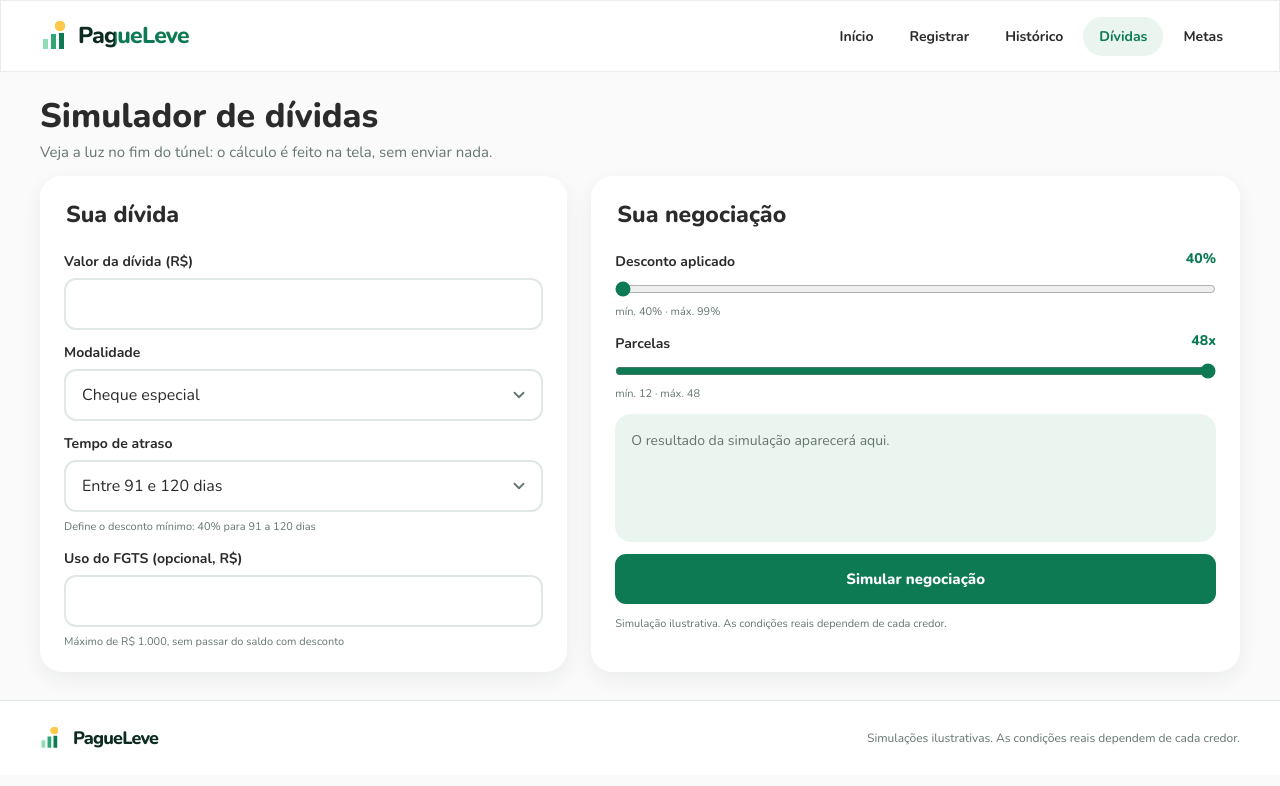
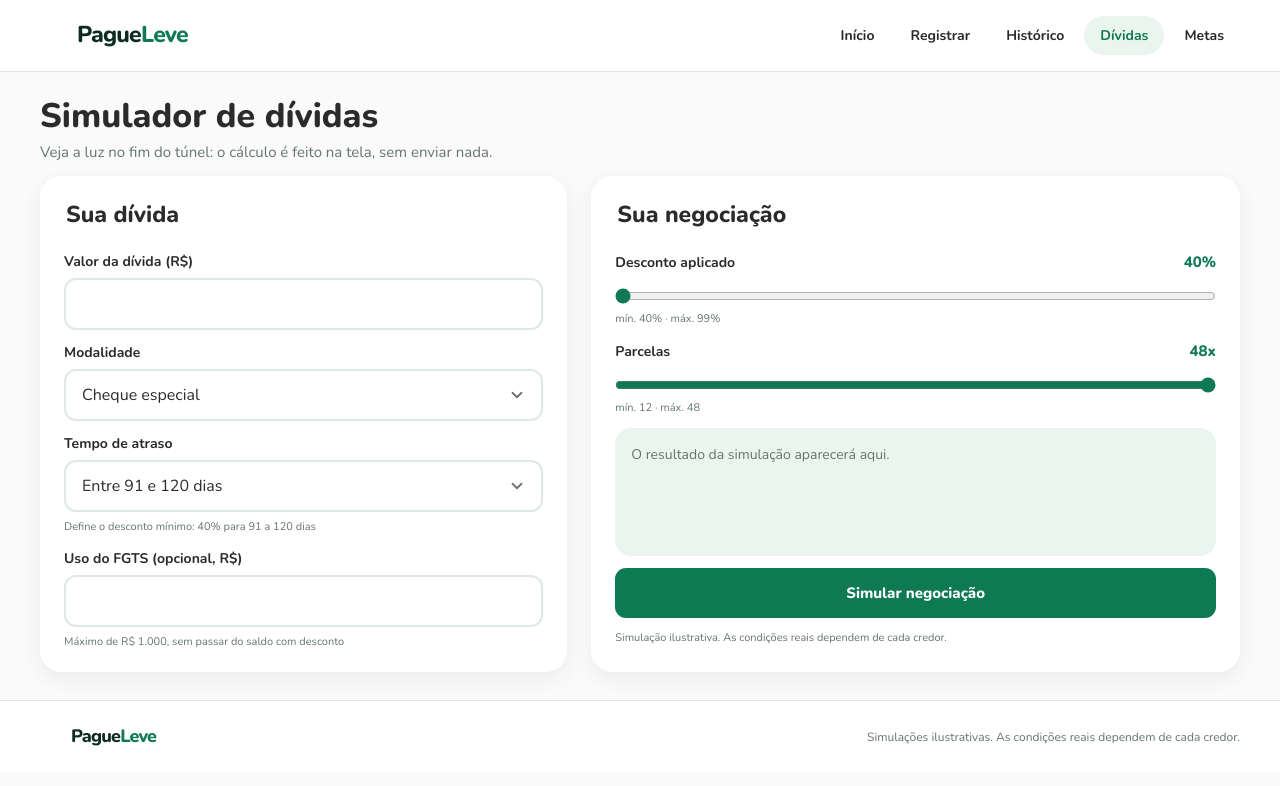
Before and after one commit to SilasSilva123/PagueLeve-Seed-a-Bit-Desafio-2, a plain HTML site: page dividas.html in a window 1280 px wide. Drawn offline with nearby package versions, Linux system fonts and the light colour scheme.

Commit message:
Mudança de stylesheet

```diff
--- a/dividas.html
+++ b/dividas.html
@@ -5,29 +5,16 @@
     <meta name="viewport" content="width=device-width, initial-scale=1.0">
     <title>Simulador de dívidas — PagueLeve</title>
 
-    <!-- Estilos da página (a estilização será feita por outro integrante) -->
-    <link rel="stylesheet" href="css/style.css">
+    <link rel="stylesheet" href="css/base.css">
+    <link rel="stylesheet" href="css/paginas.css">
+    <link rel="icon" type="image/svg+xml" href="assets/img/favicon.svg">
 </head>
 <body>
 
-    <!-- =========================================================
-         HEADER — logo e navegação (igual nas 5 páginas)
-         Figma: "Navbar" (desktop), "Topo" e "Tab bar" (mobile).
-         ========================================================= -->
+
     <header class="cabecalho">
-        <!-- TODO (CSS/assets): substituir o texto pelo logo "Logo/PagueLeve" exportado do Figma (pasta assets/) -->
-        <a href="index.html" class="logo">PagueLeve</a>
+        <a href="index.html" class="logo">Pague<span>Leve</span></a>
 
-        <!-- TODO (equipe): no Figma mobile, o topo mostra um ícone "ⓘ" à direita.
-             A função dele não está definida no protótipo. -->
-
-        <!-- Navegação entre as 5 páginas. O mesmo menu serve aos dois formatos:
-             - desktop: menu horizontal no topo;
-             - mobile: barra fixa na parte de baixo da tela.
-             O link da página aberta tem aria-current="page" (item ativo no Figma).
-             TODO (CSS): posicionar o menu conforme o tamanho da tela.
-             TODO (CSS): no mobile, o Figma usa a ordem Início, Histórico, Registrar,
-             Dívidas, Metas, com um ícone em cada item (home, lista, mais, calculadora, meta). -->
         <nav class="menu" aria-label="Navegação principal">
             <ul>
                 <li><a href="index.html">Início</a></li>
@@ -41,21 +28,12 @@
 
     <main>
 
-        <!-- =========================================================
-             DÍVIDAS — telas "Simulador de dívidas (MVP)" (desktop) e
-             "Simulador · 1 Dados" + "Simulador · 2 Resultado" (mobile) do Figma.
-             Simulação feita na tela, sem enviar nada à API.
-             - Desktop: as duas etapas aparecem lado a lado.
-             - Mobile: uma etapa por vez (1. dados → 2. resultado).
-             TODO (integração): cálculos e troca de etapas em js/app.js
-             ========================================================= -->
         <section id="dividas" class="secao-dividas">
             <h1>Simulador de dívidas</h1>
             <p>Veja a luz no fim do túnel: o cálculo é feito na tela, sem enviar nada.</p>
 
             <form id="form-simulador" class="formulario">
 
-                <!-- ETAPA 1 — "Sua dívida" (no mobile: tela "Simulador · 1 Dados") -->
                 <fieldset id="etapa-dados" class="simulador-etapa sua-divida">
                     <legend>Sua dívida</legend>
 
@@ -68,7 +46,6 @@
                         <label for="sim-modalidade">Modalidade</label>
                         <select id="sim-modalidade" name="sim-modalidade">
                             <option value="cheque especial">Cheque especial</option>
-                            <!-- TODO (equipe): o Figma mostra só esta opção. Completar a lista. -->
                         </select>
                     </div>
 
@@ -76,8 +53,7 @@
                         <label for="sim-atraso">Tempo de atraso</label>
                         <select id="sim-atraso" name="sim-atraso" aria-describedby="ajuda-atraso">
                             <option value="91-120">Entre 91 e 120 dias</option>
-                            <!-- TODO (equipe): o Figma mostra só esta opção. Completar a lista
-                                 e a regra de desconto mínimo de cada faixa. -->
+
                         </select>
                         <small id="ajuda-atraso">Define o desconto mínimo: 40% para 91 a 120 dias</small>
                     </div>
@@ -88,24 +64,19 @@
                         <small id="ajuda-fgts">Máximo de R$ 1.000, sem passar do saldo com desconto</small>
                     </div>
 
-                    <!-- Só no mobile: avança para a etapa 2.
-                         TODO (integração): ao clicar, mostrar a etapa 2 (sem recarregar a página). -->
                     <button type="button" id="botao-continuar" class="botao botao-primario apenas-mobile">Continuar</button>
                 </fieldset>
 
-                <!-- ETAPA 2 — "Sua negociação" (no mobile: tela "Simulador · 2 Resultado") -->
                 <fieldset id="etapa-negociacao" class="simulador-etapa sua-negociacao">
                     <legend>Sua negociação</legend>
                     <p class="apenas-mobile">Ajuste o desconto e as parcelas.</p>
 
-                    <!-- Só no mobile: resumo dos dados digitados na etapa 1.
-                         TODO (integração): preencher com valor, modalidade e tempo de atraso. -->
+
                     <p id="resumo-dados-simulador" class="apenas-mobile"></p>
 
                     <div class="campo">
                         <label for="sim-desconto">Desconto aplicado</label>
-                        <!-- Valor atual do controle (no Figma, à direita do nome).
-                             TODO (integração): atualizar quando o controle for movido. -->
+
                         <output id="sim-desconto-valor" for="sim-desconto">40%</output>
                         <input type="range" id="sim-desconto" name="sim-desconto" min="40" max="99" step="1" value="40">
                         <small>mín. 40% · máx. 99%</small>
@@ -113,21 +84,16 @@
 
                     <div class="campo">
                         <label for="sim-parcelas">Parcelas</label>
-                        <!-- Valor atual do controle (no Figma, à direita do nome).
-                             TODO (integração): atualizar quando o controle for movido. -->
                         <output id="sim-parcelas-valor" for="sim-parcelas">48x</output>
                         <input type="range" id="sim-parcelas" name="sim-parcelas" min="12" max="48" step="1" value="48">
                         <small>mín. 12 · máx. 48</small>
                     </div>
 
-                    <!-- TODO (integração): desconto, saldo com desconto, FGTS usado,
-                         total a pagar, valor da parcela e economia, calculados na tela. -->
                     <div id="resultado-simulador" class="resultado-simulador"></div>
 
-                    <!-- Só no desktop: botão "Simular negociação". -->
+
                     <button type="submit" class="botao botao-primario apenas-desktop">Simular negociação</button>
-                    <!-- Só no mobile: volta para a etapa 1.
-                         TODO (integração): ao clicar, mostrar novamente a etapa 1. -->
+
                     <button type="button" id="botao-simular-de-novo" class="botao botao-primario apenas-mobile">Simular de novo</button>
                     <p class="aviso-ilustrativo">Simulação ilustrativa. As condições reais dependem de cada credor.</p>
                 </fieldset>
@@ -136,17 +102,13 @@
 
     </main>
 
-    <!-- =========================================================
-         FOOTER — componente "Rodapé do site" do Figma (igual nas 5 páginas)
-         ========================================================= -->
+
     <footer class="rodape">
-        <!-- TODO (CSS/assets): substituir o texto pelo logo exportado do Figma -->
-        <p class="logo">PagueLeve</p>
+
+        <p class="logo">Pague<span>Leve</span></p>
         <p>Simulações ilustrativas. As condições reais dependem de cada credor.</p>
     </footer>
 
-    <!-- Script desta página: app.js (simulador, calculado só na tela, sem a API).
-         Por enquanto contém apenas comentários TODO. -->
     <script src="js/app.js"></script>
 </body>
 </html>
```
